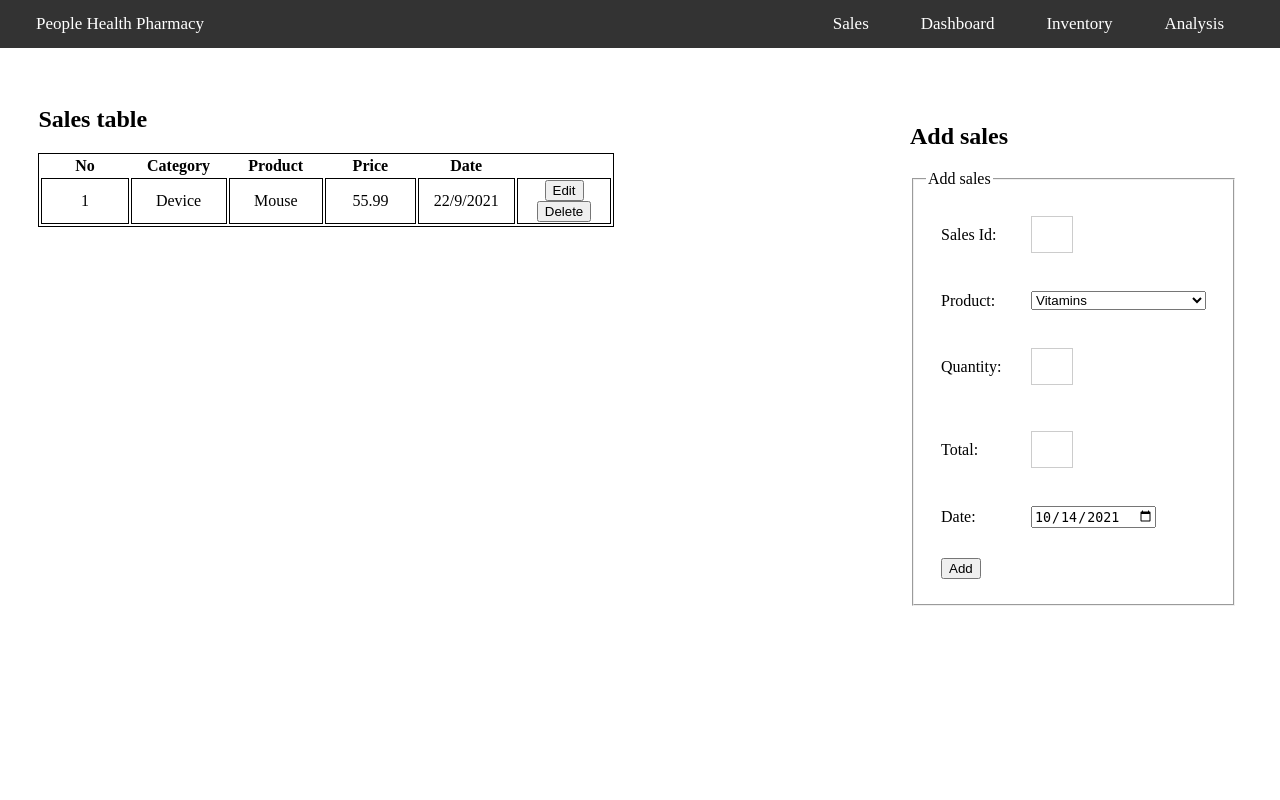
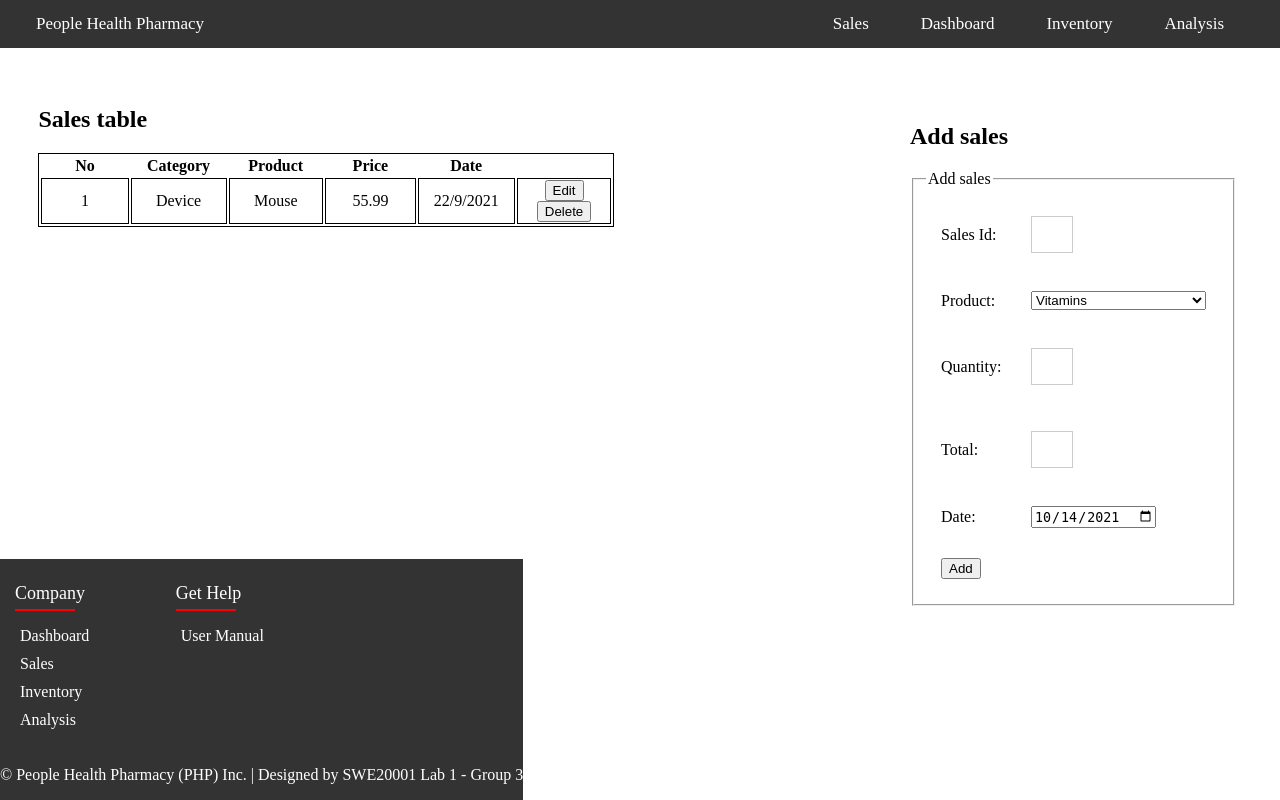
Before and after one commit to Jun-Wee/Sales-Reporting-and-Prediction-System, a PHP site: page /Project/salesmodule.php in a window 1280 px wide. Run offline with PHP 8.4, Linux system fonts and the light colour scheme.

Commit message:
Added footer.php

```diff
--- /dev/null
+++ b/Project/include/footer.php
@@ -0,0 +1,28 @@
+<link rel="stylesheet" href="../style/style.css" type="text/css" />
+
+
+<footer class="footer">
+    <div class="container">
+        <div class="row">
+            <div class="footer-column">
+                <h4>Company</h4>
+                <ul>
+                    <li><a href="">Dashboard</a></li>
+                    <li><a href="../salesmodule.php">Sales</a></li>
+                    <li><a href="">Inventory</a></li>
+                    <li><a href="">Analysis</a></li>
+                </ul>
+            </div>
+            <div class="footer-column">
+                <h4>Get Help</h4>
+                <ul>
+                    <li><a href="">User Manual</a></li>
+                </ul>
+            </div>
+
+        </div>
+    </div>
+    <div class="footer-bottom">
+        <p> &copy; People Health Pharmacy (PHP) Inc. | Designed by SWE20001 Lab 1 - Group 3 </p>
+    </div>
+</footer>
--- a/Project/salesmodule.php
+++ b/Project/salesmodule.php
@@ -106,5 +106,7 @@ function myFunction() {
       </form>
     </div>
   </aside>
+
+  <?php include("include/footer.php");?>
 </body>
 </html>
--- a/Project/style/style.css
+++ b/Project/style/style.css
@@ -1,7 +1,12 @@
 body{
 	margin:0;
 	padding:0;
+  box-sizing: border-box;
+  height: 100vh;
+  width: 100%;
 }
+
+/* navigation section */
 
 .navigationbar {
   background-color: #333;
@@ -122,3 +127,72 @@ p.para1 {
   padding-left: 700px;
   padding-top: 15px;
 }
+
+/* footer section */
+.footer{
+  position: absolute;
+  background-color: #333;
+  padding: 70px 0;
+  bottom: 0;
+}
+
+
+.footer-bottom {
+  color: white;
+  text-align: center;
+}
+
+.footer-column{
+  width: 25%;
+  padding: 0 15px;
+}
+
+.footer-column h4{
+  font-size: 18px;
+  color: #fff;
+  margin-bottom: 30px;
+  text-transform: capitalize;
+  font-weight: 500;
+  position: relative;
+}
+
+.footer-column h4::before{
+  content: '';
+  position: absolute;
+  left: 0;
+  bottom: -7px;
+  background-color: red;
+  height: 2px;
+  box-sizing: border-box;
+  width: 60px;
+}
+
+.container{
+  max-width: 1500px;
+  margin: auto;
+}
+
+.row{
+  display: flex;
+  flex-wrap: wrap;
+}
+
+.footer,ul{
+  list-style: none;
+  padding: 0px;
+  margin-top: -12px;
+}
+
+.footer-column li{
+  padding: 5px;
+}
+
+.footer-column a{
+  text-decoration: none;
+  color: white;
+}
+
+.footer-column ul li a:hover{
+  padding-left: 10px;
+  color: aqua;
+}
```
